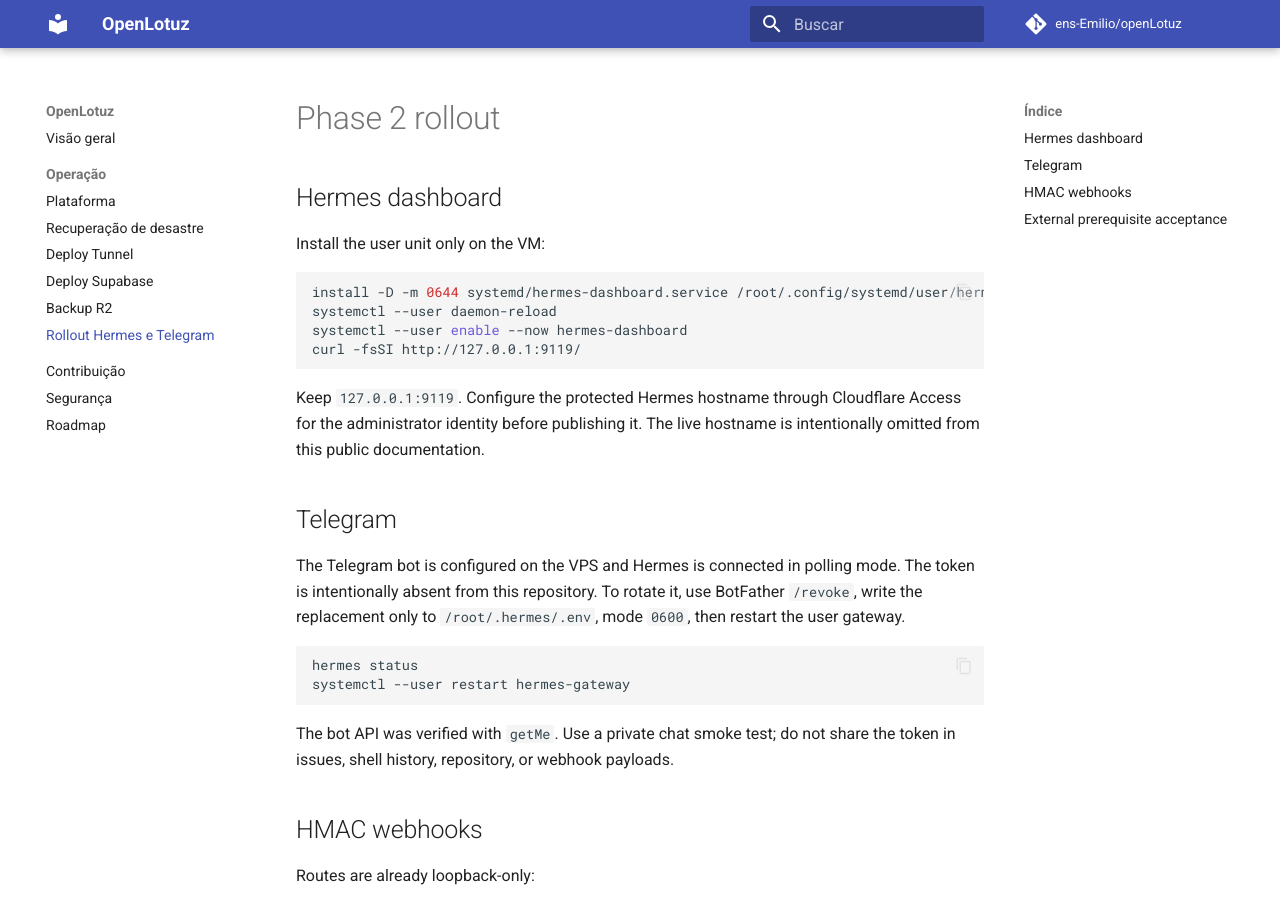
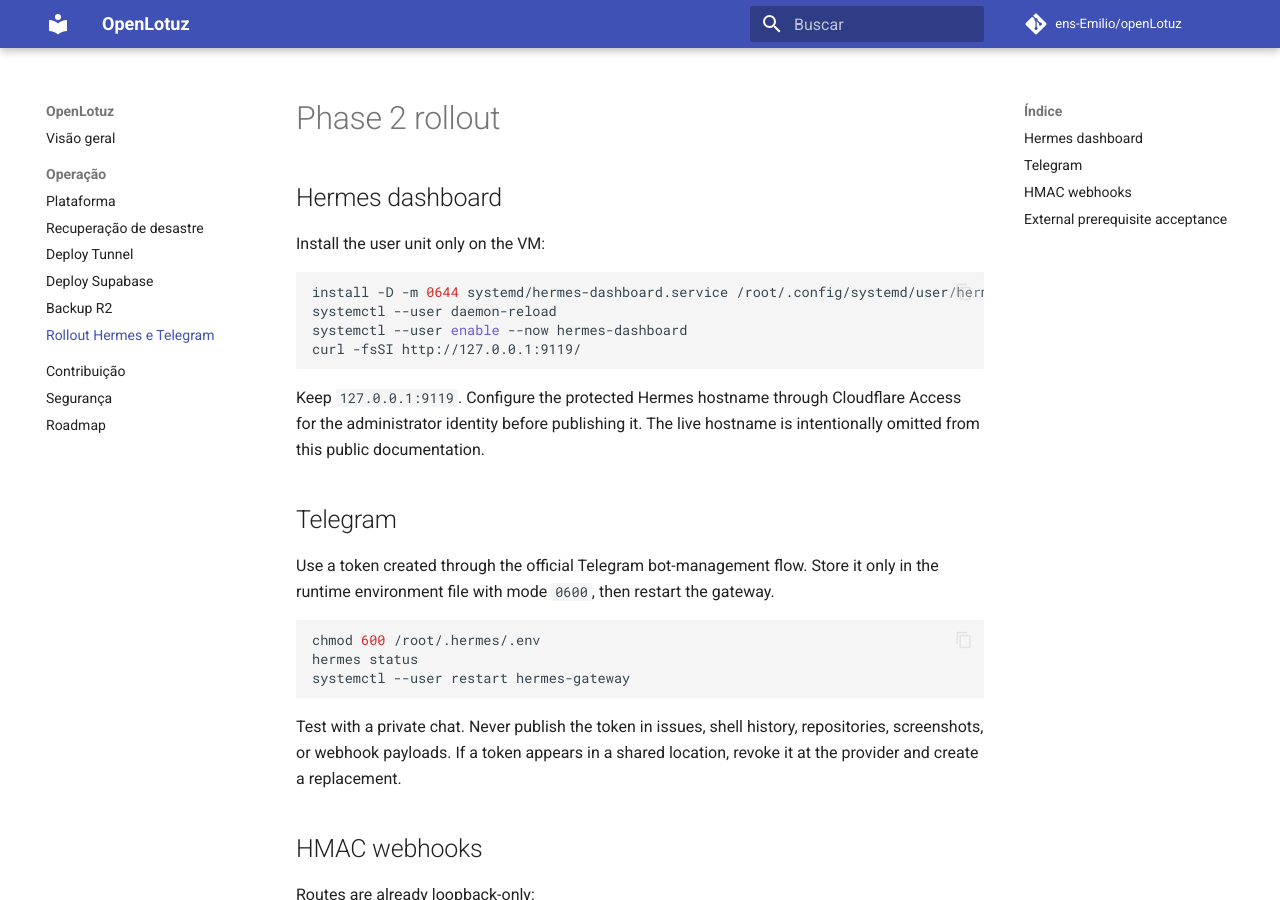
Before and after one commit to ens-Emilio/openLotuz, an MkDocs documentation site: the page built from docs/phase2-rollout.md, in a window 1280 px wide and 900 px high. Built offline with MkDocs 1.6.1 and Material for MkDocs 9.7.7, drawn with Linux system fonts in a browser that asks for light colours; comment, search, counter and statistics services are not loaded.

Commit message:
docs: make public release guidance generic
- Remove incident-specific domains, provider, account identity, and token context from public docs
- Replace hardcoded leak markers in CI with generic secret validation
- Keep credential rotation guidance reusable for any deployment
- Preserve only current release metadata for the sanitized public project

````diff
--- a/docs/phase2-rollout.md
+++ b/docs/phase2-rollout.md
@@ -15,14 +15,15 @@
 
 ## Telegram
 
-The Telegram bot is configured on the VPS and Hermes is connected in polling mode. The token is intentionally absent from this repository. To rotate it, use BotFather `/revoke`, write the replacement only to `/root/.hermes/.env`, mode `0600`, then restart the user gateway.
+Use a token created through the official Telegram bot-management flow. Store it only in the runtime environment file with mode `0600`, then restart the gateway.
 
 ```bash
+chmod 600 /root/.hermes/.env
 hermes status
 systemctl --user restart hermes-gateway
 ```
 
-The bot API was verified with `getMe`. Use a private chat smoke test; do not share the token in issues, shell history, repository, or webhook payloads.
+Test with a private chat. Never publish the token in issues, shell history, repositories, screenshots, or webhook payloads. If a token appears in a shared location, revoke it at the provider and create a replacement.
 
 ## HMAC webhooks
 
````
Also changed, not shown: CHANGELOG.md (+4 -6 lines), ROADMAP.md (+2 -2 lines), 3 other files.
